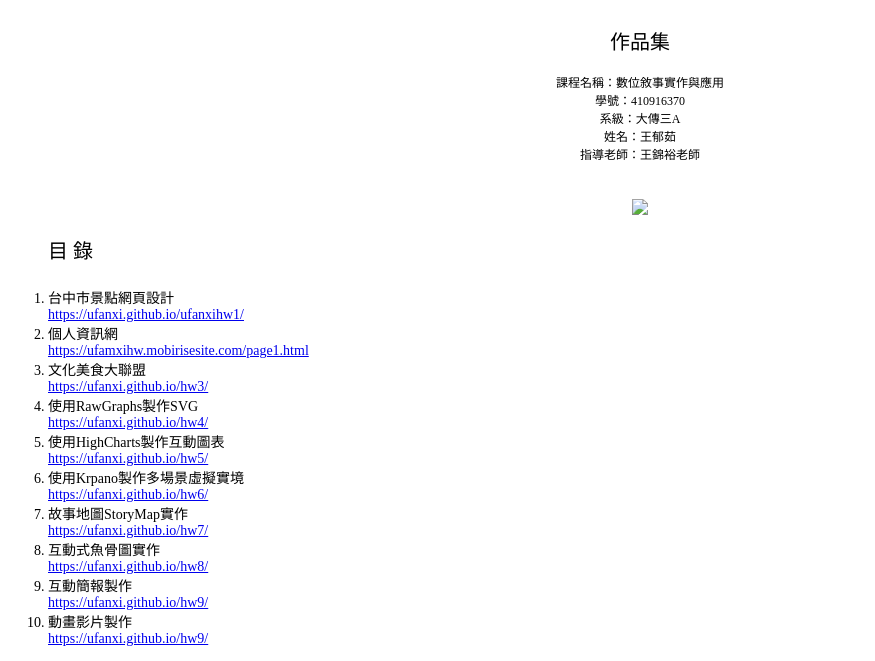
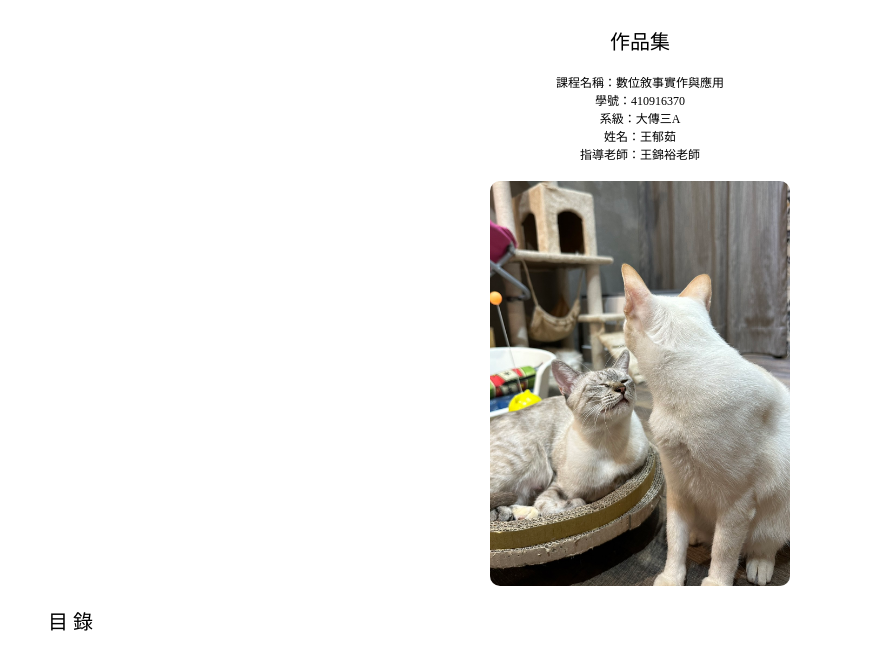
Before and after one commit to ufanxi/book, a plain HTML site: page index.html in a window 1280 px wide. Shown: the top 661 px of the page, without its empty margins (0-875 px from the left). Drawn offline with Linux system fonts and the light colour scheme.

Commit message:
Add files via upload

```diff
--- a/index.html
+++ b/index.html
@@ -9,7 +9,9 @@
 <meta name="viewport" content="width = 1050, user-scalable = no" />
 <script type="text/javascript" src="extras/jquery.min.1.7.js"></script>
 <script type="text/javascript" src="extras/modernizr.2.5.3.min.js"></script>
-
+<style type="text/css">
+	.page0_img { border-radius:10px }
+</style>
 </head>
 <body>
 
@@ -26,8 +28,8 @@
 				<font style="font-size: 12px;">姓名：王郁茹</font><br>
 				<font style="font-size: 12px;">指導老師：王錦裕老師</font><br>
 				<br>
-				<br>
-				<img src="封面.jpeg" style="max-width: 95%; height: auto;">
+				<img style="border-radius: 10px ;width: 300px ;height: 405px  ;"src="17360075159701.jpg">
+
 			</div>
 
 			<div style="text-align: left;">
@@ -70,10 +72,6 @@
 					</li>
 
 					<li style="font-size: 14px;">互動簡報製作<br>
-						<a href="https://ufanxi.github.io/hw9/" target="_blank">https://ufanxi.github.io/hw9/</a>
-					</li>
-
-					<li style="font-size: 14px;">動畫影片製作<br>
 						<a href="https://ufanxi.github.io/hw9/" target="_blank">https://ufanxi.github.io/hw9/</a>
 					</li>
 				</ol>
@@ -150,14 +148,6 @@
 				<br><br>
 				<iframe src="https://ufanxi.github.io/hw9/" frameborder="0" scrolling="no" width="400" height="490"></iframe>
 			</div>
-
-			<div style="text-align: center;">
-				<br>
-				<font style="font-size: 18px;">動畫影片製作</font>
-				<a href="https://ufanxi.github.io/hw9/" target="_blank">進入作品</a>
-				<br><br>
-				<iframe src="https://ufanxi.github.io/hw9/" frameborder="0" scrolling="no" width="400" height="490"></iframe>
-			</div>
 		</div>
 	</div>
 </div>
```
